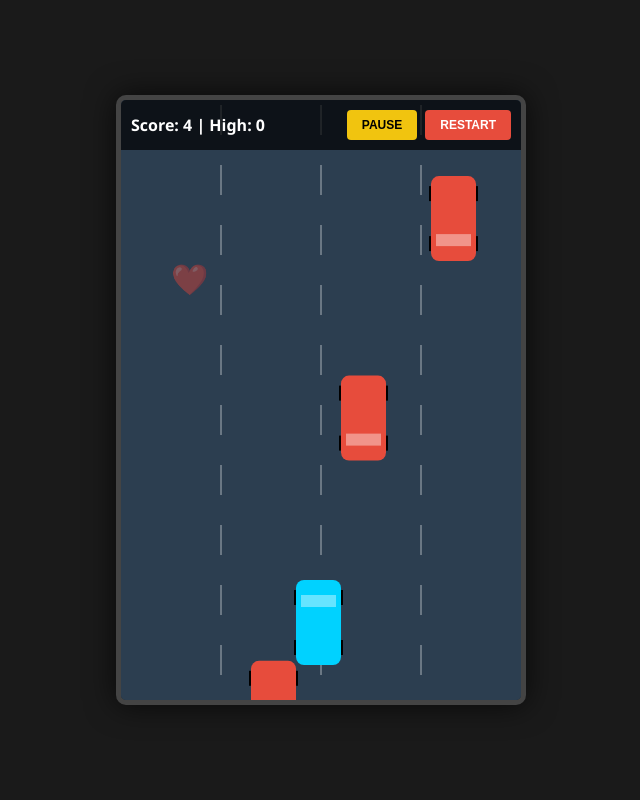
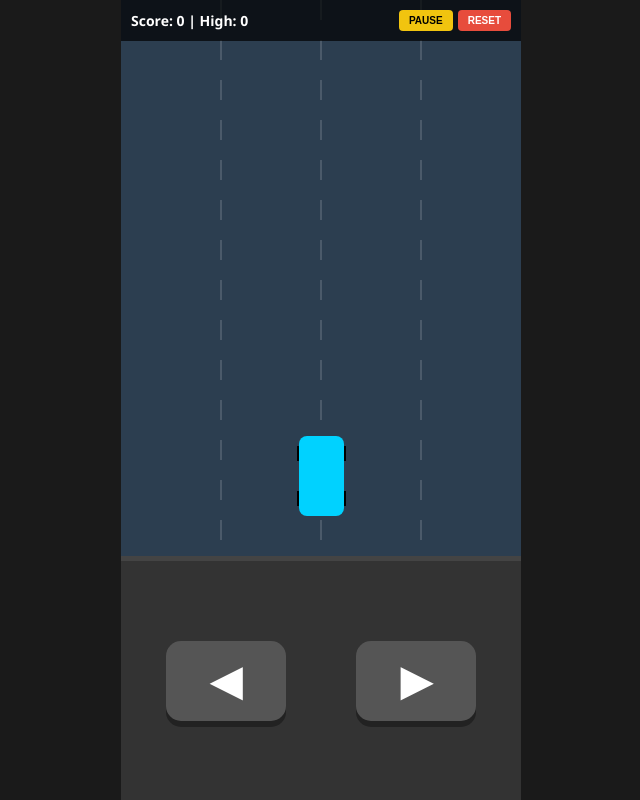
Before and after one commit to baba-developer/Ludo-Game, a plain HTML site: page index.html in a window 1280 px wide. Shown: the whole page, without its empty margins (319-959 px from the left). Drawn offline with Linux system fonts and the light colour scheme.

Commit message:
Update index.html

```diff
--- a/index.html
+++ b/index.html
@@ -1,22 +1,25 @@
 <!DOCTYPE html>
 <html>
 <head>
-    <title>Pro Racing Game - Speed Boost</title>
+    <meta name="viewport" content="width=device-width, initial-scale=1.0, maximum-scale=1.0, user-scalable=no">
+    <title>Pro Racing Mobile</title>
     <style>
-        body { margin: 0; overflow: hidden; background: #1a1a1a; font-family: 'Segoe UI', sans-serif; display: flex; justify-content: center; align-items: center; height: 100vh; }
-        #game-container { position: relative; border: 5px solid #444; border-radius: 10px; overflow: hidden; box-shadow: 0 0 30px rgba(0,0,0,0.7); }
-        canvas { background: #2c3e50; display: block; }
+        body { margin: 0; overflow: hidden; background: #1a1a1a; font-family: 'Segoe UI', sans-serif; display: flex; flex-direction: column; align-items: center; height: 100vh; touch-action: manipulation; }
+
+        #game-container { position: relative; width: 100vw; max-width: 400px; height: 70vh; background: #2c3e50; border-bottom: 5px solid #444; }
+        canvas { width: 100%; height: 100%; display: block; }
 
         #top-ui { position: absolute; top: 0; left: 0; width: 100%; padding: 10px; display: flex; justify-content: space-between; align-items: center; background: rgba(0,0,0,0.7); box-sizing: border-box; z-index: 10; }
-        .stats { color: white; font-size: 16px; font-weight: bold; }
-        .btn-group { display: flex; gap: 8px; }
+        .stats { color: white; font-size: 14px; font-weight: bold; }
 
-        button { padding: 8px 15px; font-size: 12px; cursor: pointer; border: none; border-radius: 4px; background: #e74c3c; color: white; font-weight: bold; text-transform: uppercase; }
-        button:hover { background: #ff5e4d; }
+        /* Mobile Controls */
+        #mobile-controls { width: 100%; max-width: 400px; height: 30vh; display: flex; justify-content: space-around; align-items: center; background: #333; padding: 10px; box-sizing: border-box; }
+        .ctrl-btn { width: 120px; height: 80px; background: #555; border: none; border-radius: 15px; color: white; font-size: 40px; font-weight: bold; -webkit-user-select: none; user-select: none; box-shadow: 0 6px #222; }
+        .ctrl-btn:active { background: #777; box-shadow: 0 2px #222; transform: translateY(4px); }
+
+        button.ui-btn { padding: 5px 10px; font-size: 10px; cursor: pointer; border: none; border-radius: 4px; background: #e74c3c; color: white; font-weight: bold; }
         #pauseBtn { background: #f1c40f; color: #000; }
-
-        #shield-timer { position: absolute; top: 60px; width: 100%; text-align: center; color: #ff3f81; font-weight: bold; font-size: 20px; display: none; text-shadow: 0 0 10px #ff3f81; z-index: 5; }
-        #speed-alert { position: absolute; bottom: 20px; width: 100%; text-align: center; color: #2ecc71; font-weight: bold; font-size: 14px; opacity: 0; transition: 0.5s; }
+        #shield-timer { position: absolute; top: 50px; width: 100%; text-align: center; color: #ff3f81; font-weight: bold; display: none; }
     </style>
 </head>
 <body>
@@ -24,15 +27,18 @@
     <div id="game-container">
         <div id="top-ui">
             <div class="stats">Score: <span id="scoreVal">0</span> | High: <span id="highScore">0</span></div>
-            <div class="btn-group">
-                <button id="pauseBtn" onclick="togglePause()">PAUSE</button>
-                <button onclick="resetGame()">RESTART</button>
+            <div style="display:flex; gap:5px;">
+                <button class="ui-btn" id="pauseBtn" onclick="togglePause()">PAUSE</button>
+                <button class="ui-btn" onclick="resetGame()">RESET</button>
             </div>
         </div>
+        <div id="shield-timer">SHIELD: <span id="timer">5</span>s</div>
+        <canvas id="gameCanvas"></canvas>
+    </div>
 
-        <div id="shield-timer">SHIELD ACTIVE: <span id="timer">5</span>s</div>
-        <div id="speed-alert">LEVEL UP: SPEED INCREASED! ⚡</div>
-        <canvas id="gameCanvas"></canvas>
+    <div id="mobile-controls">
+        <button class="ctrl-btn" id="leftBtn">◀</button>
+        <button class="ctrl-btn" id="rightBtn">▶</button>
     </div>
 
     <script>
@@ -41,177 +47,121 @@
         const scoreElement = document.getElementById('scoreVal');
         const highscoreElement = document.getElementById('highScore');
         const shieldUI = document.getElementById('shield-timer');
-        const timerVal = document.getElementById('timer');
-        const speedAlert = document.getElementById('speed-alert');
 
-        canvas.width = 400;
-        canvas.height = 600;
+        // Screen Size Adjustment
+        function resize() {
+            canvas.width = canvas.offsetWidth;
+            canvas.height = canvas.offsetHeight;
+        }
+        window.addEventListener('resize', resize);
+        resize();
 
         let score = 0;
         let highScore = localStorage.getItem('racingHighScore') || 0;
         highscoreElement.innerText = highScore;
 
-        let gameActive = true;
-        let isPaused = false;
-        let isShielded = false;
-        let shieldTimeLeft = 0;
-        let difficultyMultiplier = 1; // Speed barhane ke liye
+        let gameActive = true, isPaused = false, isShielded = false;
+        let car = { x: 175, y: 0, w: 45, h: 80, speed: 7 };
+        let enemies = [], hearts = [];
+        const lanes = [canvas.width*0.1, canvas.width*0.35, canvas.width*0.6, canvas.width*0.8];
 
-        let car = { x: 175, y: 480, w: 45, h: 85, speed: 7 };
-        let enemies = [];
-        let hearts = [];
-        const lanes = [40, 130, 220, 310];
-
+        // Controls Logic
         let keys = {};
         window.addEventListener('keydown', e => keys[e.code] = true);
         window.addEventListener('keyup', e => keys[e.code] = false);
 
+        // Mobile Button Touch Logic
+        const lBtn = document.getElementById('leftBtn');
+        const rBtn = document.getElementById('rightBtn');
+        lBtn.addEventListener('touchstart', (e) => { e.preventDefault(); keys['ArrowLeft'] = true; });
+        lBtn.addEventListener('touchend', () => keys['ArrowLeft'] = false);
+        rBtn.addEventListener('touchstart', (e) => { e.preventDefault(); keys['ArrowRight'] = true; });
+        rBtn.addEventListener('touchend', () => keys['ArrowRight'] = false);
+
         function drawCar(x, y, color, isPlayer) {
             if (isPlayer && isShielded) {
-                ctx.shadowBlur = 20;
-                ctx.shadowColor = "#ff3f81";
-                ctx.strokeStyle = "#ff3f81";
-                ctx.lineWidth = 3;
-                ctx.strokeRect(x-5, y-5, 55, 95);
+                ctx.shadowBlur = 15; ctx.shadowColor = "#ff3f81";
             }
-
             ctx.fillStyle = "#000"; // Wheels
             ctx.fillRect(x-2, y+10, 5, 15); ctx.fillRect(x+42, y+10, 5, 15);
-            ctx.fillRect(x-2, y+60, 5, 15); ctx.fillRect(x+42, y+60, 5, 15);
-
-            ctx.fillStyle = color; // Body
-            ctx.beginPath(); ctx.roundRect(x, y, 45, 85, 8); ctx.fill();
-
-            ctx.fillStyle = "rgba(255,255,255,0.4)"; // Window
-            isPlayer ? ctx.fillRect(x+5, y+15, 35, 12) : ctx.fillRect(x+5, y+58, 35, 12);
+            ctx.fillRect(x-2, y+55, 5, 15); ctx.fillRect(x+42, y+55, 5, 15);
+            ctx.fillStyle = color;
+            ctx.beginPath(); ctx.roundRect(x, y, 45, 80, 8); ctx.fill();
             ctx.shadowBlur = 0;
         }
 
-        function drawHeart(x, y) {
-            ctx.font = "30px Arial";
-            ctx.fillText("❤️", x, y);
-        }
-
-        function spawnObjects() {
-            // Jaise score barhega, spawn rate bhi barhega
-            let spawnChance = 0.02 + (score > 20 ? (score - 20) * 0.001 : 0);
-
-            if (Math.random() < spawnChance && enemies.length < 4) {
-                let lane = lanes[Math.floor(Math.random() * lanes.length)];
-                if (!enemies.some(e => e.y < 200 && e.x === lane)) {
-                    // Score 20 ke baad speed barhna shuru hogi
-                    let baseSpeed = 4 + (score > 20 ? (score - 20) * 0.2 : 0);
-                    enemies.push({ x: lane, y: -100, w: 45, h: 85, speed: baseSpeed + Math.random() * 2 });
-                }
+        function spawn() {
+            let spawnChance = 0.02 + (score > 20 ? 0.01 : 0);
+            if (Math.random() < spawnChance && enemies.length < 3) {
+                let laneX = lanes[Math.floor(Math.random() * lanes.length)];
+                let speed = 4 + (score > 20 ? (score-20)*0.2 : 0);
+                enemies.push({ x: laneX, y: -100, w: 45, h: 80, speed: speed });
             }
-
-            if (Math.random() < 0.003 && hearts.length < 1 && !isShielded) {
-                hearts.push({ x: lanes[Math.floor(Math.random()*lanes.length)] + 10, y: -50, w: 30, h: 30 });
+            if (Math.random() < 0.003 && hearts.length < 1) {
+                hearts.push({ x: lanes[Math.floor(Math.random()*lanes.length)]+10, y: -50 });
             }
-        }
-
-        function activateShield() {
-            isShielded = true;
-            shieldTimeLeft = 5;
-            shieldUI.style.display = "block";
-            let timerInterval = setInterval(() => {
-                if (isPaused) return;
-                shieldTimeLeft--;
-                timerVal.innerText = shieldTimeLeft;
-                if (shieldTimeLeft <= 0) {
-                    clearInterval(timerInterval);
-                    isShielded = false;
-                    shieldUI.style.display = "none";
-                }
-            }, 1000);
-        }
-
-        function togglePause() {
-            isPaused = !isPaused;
-            document.getElementById('pauseBtn').innerText = isPaused ? "RESUME" : "PAUSE";
-            if(!isPaused) animate();
-        }
-
-        function resetGame() {
-            score = 0; scoreElement.innerText = score;
-            enemies = []; hearts = [];
-            isShielded = false; shieldUI.style.display = "none";
-            speedAlert.style.opacity = 0;
-            car.x = 175; gameActive = true; isPaused = false;
         }
 
         function update() {
             if (!gameActive || isPaused) return;
+            car.y = canvas.height - 120; // Keep car at bottom
 
-            if (keys['ArrowLeft'] && car.x > 10) car.x -= car.speed;
-            if (keys['ArrowRight'] && car.x < canvas.width - car.w - 10) car.x += car.speed;
+            if (keys['ArrowLeft'] && car.x > 5) car.x -= car.speed;
+            if (keys['ArrowRight'] && car.x < canvas.width - 50) car.x += car.speed;
 
-            // Speed Increase Alert
-            if (score === 21) {
-                speedAlert.style.opacity = 1;
-                setTimeout(() => speedAlert.style.opacity = 0, 3000);
-            }
-
-            // Enemies Update
-            enemies.forEach((enemy, index) => {
+            enemies.forEach((enemy, i) => {
                 enemy.y += enemy.speed;
-                if (car.x < enemy.x + enemy.w && car.x + car.w > enemy.x &&
-                    car.y < enemy.y + enemy.h && car.y + car.h > enemy.y) {
+                if (car.x < enemy.x + 45 && car.x + 45 > enemy.x && car.y < enemy.y + 80 && car.y + 80 > enemy.y) {
                     if (!isShielded) {
                         gameActive = false;
-                        if(score > highScore) {
-                            highScore = score;
-                            localStorage.setItem('racingHighScore', score);
-                            highscoreElement.innerText = highScore;
-                        }
-                        alert("BOOM! Game Over. Score: " + score);
+                        if(score > highScore) localStorage.setItem('racingHighScore', score);
+                        alert("Crash! Score: " + score);
                         resetGame();
                     }
                 }
-                if (enemy.y > canvas.height) {
-                    enemies.splice(index, 1);
-                    score++;
-                    scoreElement.innerText = score;
+                if (enemy.y > canvas.height) { enemies.splice(i, 1); score++; scoreElement.innerText = score; }
+            });
+
+            hearts.forEach((h, i) => {
+                h.y += 4;
+                if (car.x < h.x + 30 && car.x + 45 > h.x && car.y < h.y + 30 && car.y + 80 > h.y) {
+                    hearts.splice(i, 1); activateShield();
                 }
             });
+            spawn();
+        }
 
-            // Hearts Update
-            hearts.forEach((h, index) => {
-                h.y += 4;
-                if (car.x < h.x + h.w && car.x + car.w > h.x && car.y < h.y + h.h && car.y + car.h > h.y) {
-                    hearts.splice(index, 1);
-                    activateShield();
-                }
-                if (h.y > canvas.height) hearts.splice(index, 1);
-            });
+        function activateShield() {
+            isShielded = true; shieldUI.style.display = "block";
+            let time = 5;
+            let itv = setInterval(() => {
+                time--; document.getElementById('timer').innerText = time;
+                if(time <= 0) { clearInterval(itv); isShielded = false; shieldUI.style.display = "none"; }
+            }, 1000);
+        }
 
-            spawnObjects();
+        function togglePause() { isPaused = !isPaused; document.getElementById('pauseBtn').innerText = isPaused ? "RESUME" : "PAUSE"; if(!isPaused) animate(); }
+
+        function resetGame() {
+            score = 0; scoreElement.innerText = 0; enemies = []; hearts = [];
+            car.x = canvas.width/2 - 22; gameActive = true; isPaused = false;
         }
 
         function draw() {
             ctx.fillStyle = "#2c3e50"; ctx.fillRect(0, 0, canvas.width, canvas.height);
-
-            // Road Lines Animation
-            ctx.strokeStyle = "rgba(255,255,255,0.6)";
-            ctx.setLineDash([30, 30]);
-            ctx.lineDashOffset -= (5 + (score > 20 ? (score-20)*0.1 : 0));
-
+            ctx.strokeStyle = "rgba(255,255,255,0.3)"; ctx.setLineDash([20, 20]);
             for(let i=1; i<4; i++) {
-                ctx.beginPath(); ctx.moveTo(i * 100, 0); ctx.lineTo(i * 100, canvas.height); ctx.stroke();
+                ctx.beginPath(); ctx.moveTo(i * (canvas.width/4), 0); ctx.lineTo(i * (canvas.width/4), canvas.height); ctx.stroke();
             }
-
             drawCar(car.x, car.y, "#00d2ff", true);
             enemies.forEach(e => drawCar(e.x, e.y, "#e74c3c", false));
-            hearts.forEach(h => drawHeart(h.x, h.y));
+            ctx.font = "30px Arial"; hearts.forEach(h => ctx.fillText("❤️", h.x, h.y));
         }
 
         function animate() {
             if (isPaused || !gameActive) return;
-            update();
-            draw();
-            requestAnimationFrame(animate);
+            update(); draw(); requestAnimationFrame(animate);
         }
-
         animate();
     </script>
 </body>
```
